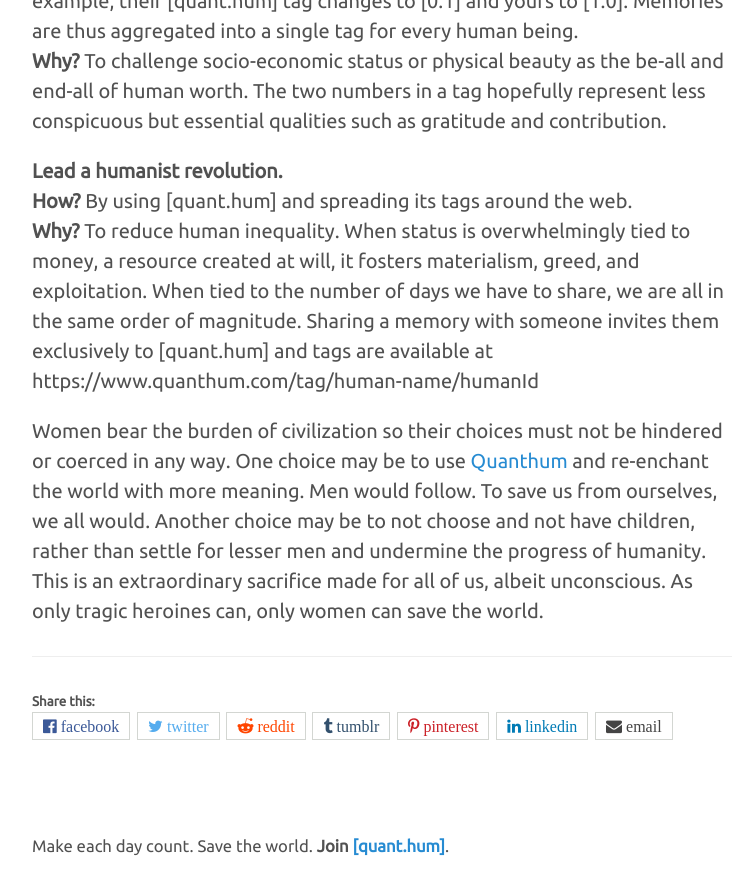
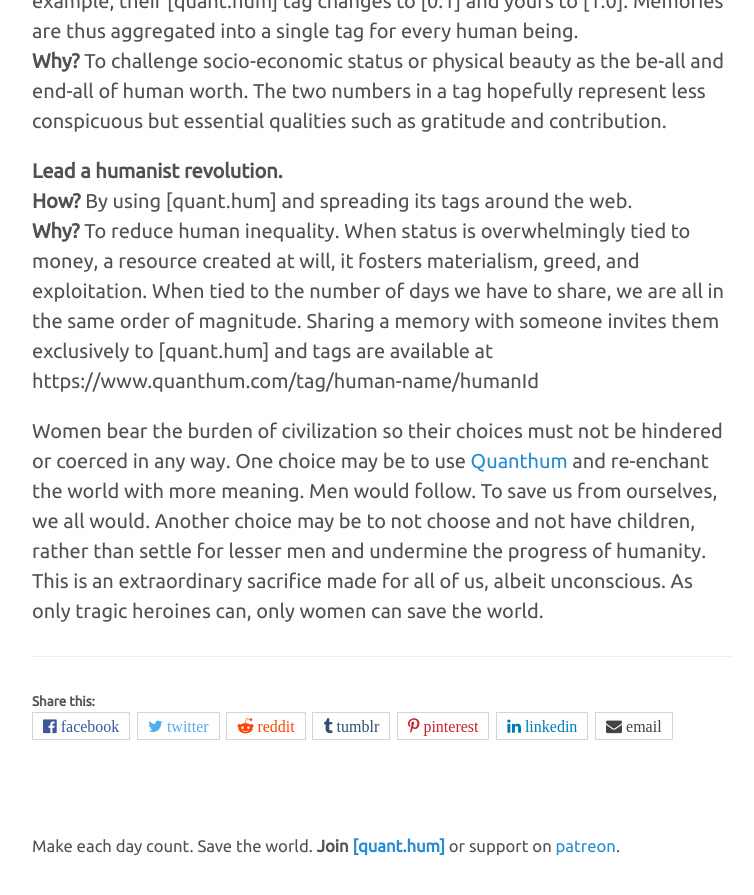
Before and after one commit to yelongren/yelongren.github.io, a Jekyll site: the page built from index.html, in a window 1280 px wide and 900 px high, scrolled down 3592 px. Shown: the top 895 px of the window, without its empty margins (258-1012 px from the left). Built offline with Jekyll 4.4.1, drawn with Linux system fonts in a browser that asks for light colours.

Commit message:
Added patreon link.

```diff
--- a/_layouts/default.html
+++ b/_layouts/default.html
@@ -19,7 +19,7 @@
       <footer class="footer">
         <small>
           {{- site.description | escape -}}
-          <strong>Join&nbsp;<a href="https://www.quanthum.com" target="_blank">[quant.hum]</a></strong>.
+          <strong>Join&nbsp;<a href="https://www.quanthum.com" target="_blank">[quant.hum]</a></strong> or support on <a href="https://www.patreon.com/quanthum" target="_blank">patreon</a>.
         </small>
       </footer>
     </div>
```
